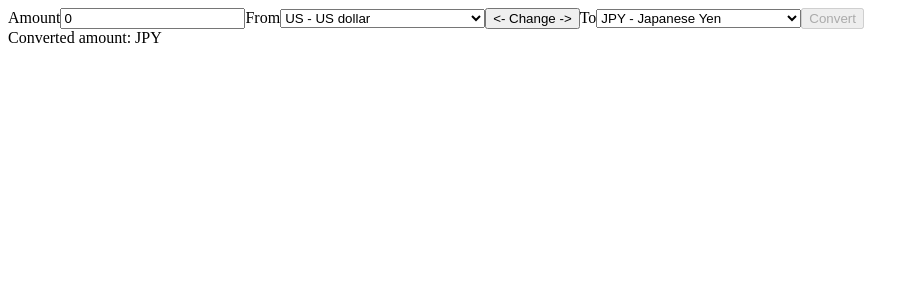
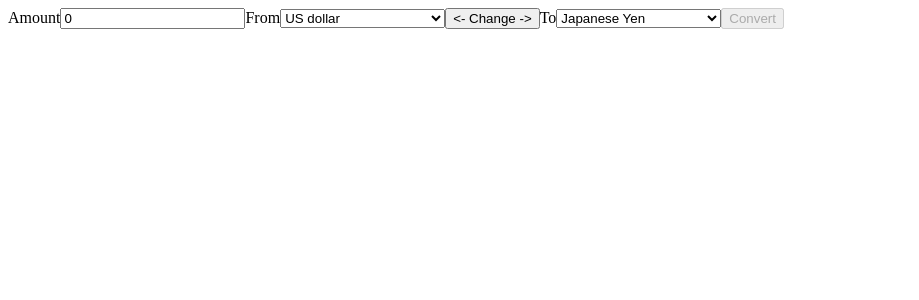
Before and after one commit to masahiroendo/xe-currency-converter-clone, a React (Create React App) app: page / in a window 1280 px wide. Shown: the top 300 px of the page, without its empty margins (0-919 px from the left). Built offline with nearby package versions, Linux system fonts and the light colour scheme.

Commit message:
feat: add component  conversionDisplay
add currency type field to the fetch function to manage data to display

refactoring types and extract currencies []

```diff
--- a/src/App.tsx
+++ b/src/App.tsx
@@ -1,7 +1,7 @@
 import { FC } from "react";
 
 import { getConversionAmountAndRate } from "./api/exchangerate-api";
-import Converter from "./component/Converter";
+import Converter from "./components/Converter";
 
 const App: FC = () => {
   return <Converter conversionApiCall={getConversionAmountAndRate} />;
--- a/src/api/exchangerate-api.ts
+++ b/src/api/exchangerate-api.ts
@@ -1,4 +1,5 @@
-import { ConversionApiCallFunctionType } from "../component/Converter";
+import { currencies } from "../components/constants";
+import { ConversionApiCallFunctionType } from "../components/types";
 
 type ExchangeApiConvertResponseData = {
   motd: {
@@ -43,20 +44,25 @@ export const getConversionAmountAndRate: ConversionApiCallFunctionType = async (
     }
 
     const data: ExchangeApiConvertResponseData = await response.json();
-    console.log(data);
     return {
       rate: data.info.rate,
       result: data.result,
       date: new Date(data.date),
       error: null,
+      currency: currencies.find(
+        (currency) => currency.symbol === params.to
+      ) || { symbol: "N-A", text: "N-A" },
     };
   } catch (error) {
-    console.error(error);
     return {
       rate: 0,
       result: 0,
       date: new Date(),
       error: "Conversion failed. Reason: " + (error as Error).message,
+      currency: {
+        symbol: "N-A",
+        text: "N-A",
+      },
     };
   }
 };
--- /dev/null
+++ b/src/components/ConversionDisplay.tsx
@@ -0,0 +1,28 @@
+import { FC } from "react";
+
+import { ConvertedDataType } from "./types";
+
+type ConversionDisplayProps = {
+  data: ConvertedDataType;
+};
+
+const ConversionDisplay: FC<ConversionDisplayProps> = ({ data }) => {
+  if (data.error === "") {
+    return (
+      <>
+        <h4>Couldn't make the conversion</h4>
+        <div>{data.error}</div>
+      </>
+    );
+  }
+
+  return (
+    <>
+      <div>
+        Converted amount: {data.result} {data.currency.text}
+      </div>
+    </>
+  );
+};
+
+export default ConversionDisplay;
--- a/src/component/Converter.tsx
+++ b/src/components/Converter.tsx
@@ -1,26 +1,8 @@
 import { ChangeEvent, FC, FormEvent, useState } from "react";
 
-const currencies = [
-  { symbol: "USD", text: "US - US dollar" },
-  { symbol: "EUR", text: "EUR - Euro" },
-  { symbol: "JPY", text: "JPY - Japanese Yen" },
-  { symbol: "CNY", text: "CNY - Chinese Yuan Renminbi" },
-];
-
-const currencySymbols = currencies.map((c) => c.symbol);
-
-// type CurrencyType = typeof currencySymbols[number];
-
-export type ConversionApiCallFunctionType = (params: {
-  from: string;
-  to: string;
-  amount: number;
-}) => Promise<{
-  rate: number;
-  result: number;
-  date: Date;
-  error: string | null;
-}>;
+import { currencies, currencySymbols } from "./constants";
+import ConversionDisplay from "./ConversionDisplay";
+import { ConversionApiCallFunctionType, ConvertedDataType } from "./types";
 
 type ConverterProps = {
   conversionApiCall: ConversionApiCallFunctionType;
@@ -30,7 +12,9 @@ const Converter: FC<ConverterProps> = ({ conversionApiCall }) => {
   const [amount, setAmount] = useState<number>(0);
   const [fromCurrency, setFromCurrency] = useState<string>("USD");
   const [toCurrency, setToCurrency] = useState<string>("JPY");
-  const [convertedAmount, setConvertedAmount] = useState<number | null>(null);
+  const [convertedData, setConvertedData] = useState<ConvertedDataType | null>(
+    null
+  );
 
   const handleAmountChange = (e: ChangeEvent<HTMLInputElement>) => {
     const v = e.target.value;
@@ -65,14 +49,13 @@ const Converter: FC<ConverterProps> = ({ conversionApiCall }) => {
       return;
     }
 
-    console.log(amount, fromCurrency, toCurrency);
     // call exchange api
-    const { date, error, rate, result } = await conversionApiCall({
+    const convertedData = await conversionApiCall({
       from: fromCurrency,
       to: toCurrency,
       amount: amount,
     });
-    setConvertedAmount(result);
+    setConvertedData(convertedData);
   };
 
   const checkIfFormIsValid = (): boolean => {
@@ -131,10 +114,7 @@ const Converter: FC<ConverterProps> = ({ conversionApiCall }) => {
           <button disabled={!isFormValid}>Convert</button>
         </form>
       </div>
-      <div>{} </div>
-      <div>
-        Converted amount: {convertedAmount} {toCurrency}
-      </div>
+      {convertedData && <ConversionDisplay data={convertedData} />}
     </>
   );
 };
--- /dev/null
+++ b/src/components/constants.ts
@@ -0,0 +1,10 @@
+import { CurrencyType } from "./types";
+
+export const currencies: CurrencyType[] = [
+  { symbol: "USD", text: "US dollar" },
+  { symbol: "EUR", text: "Euro" },
+  { symbol: "JPY", text: "Japanese Yen" },
+  { symbol: "CNY", text: "Chinese Yuan Renminbi" },
+];
+
+export const currencySymbols = currencies.map((c) => c.symbol);
--- /dev/null
+++ b/src/components/types.ts
@@ -0,0 +1,22 @@
+export type CurrencyType = {
+  symbol: string;
+  text: string;
+};
+
+export type ConvertedDataType = {
+  rate: number;
+  result: number;
+  date: Date;
+  error: string | null;
+  currency: CurrencyType;
+};
+
+export type ConversionApiCallFunctionType = (params: {
+  from: string;
+  to: string;
+  amount: number;
+}) => Promise<ConvertedDataType>;
+
+export type ConverterProps = {
+  conversionApiCall: ConversionApiCallFunctionType;
+};
```
